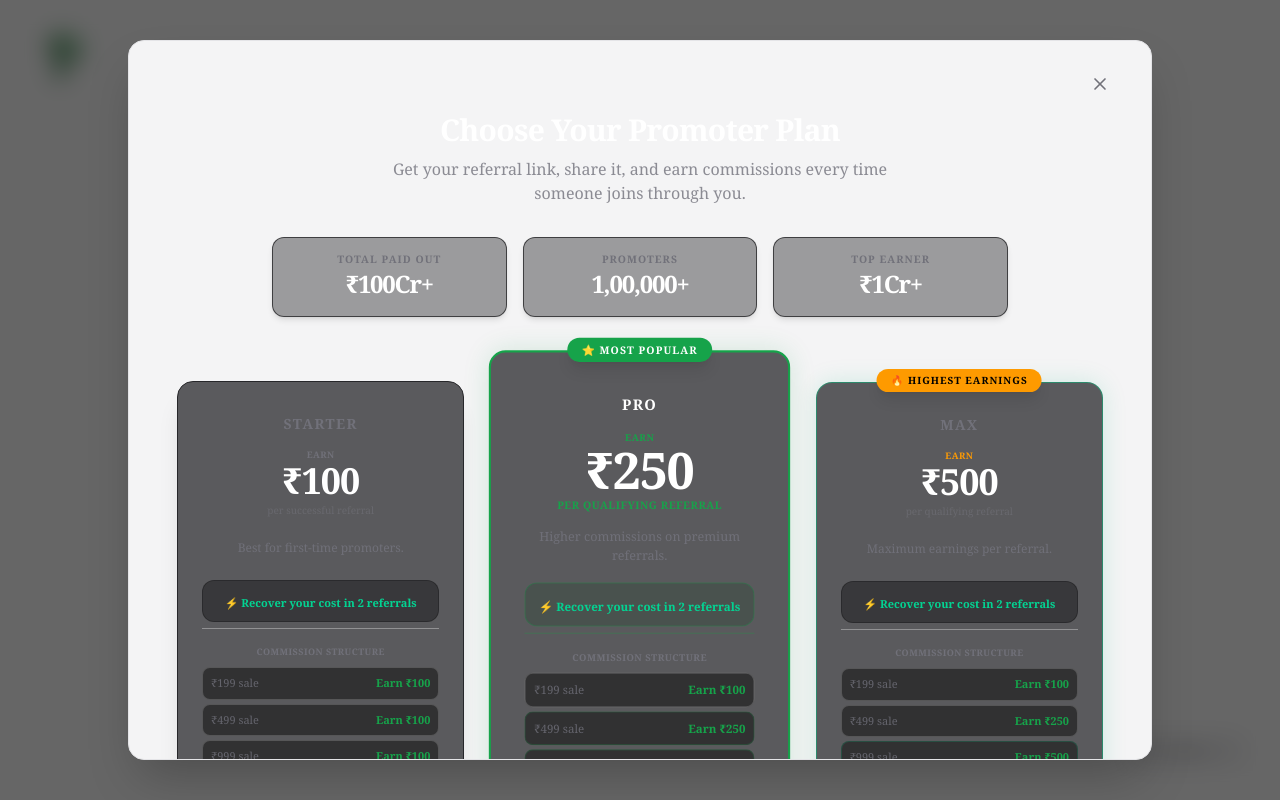
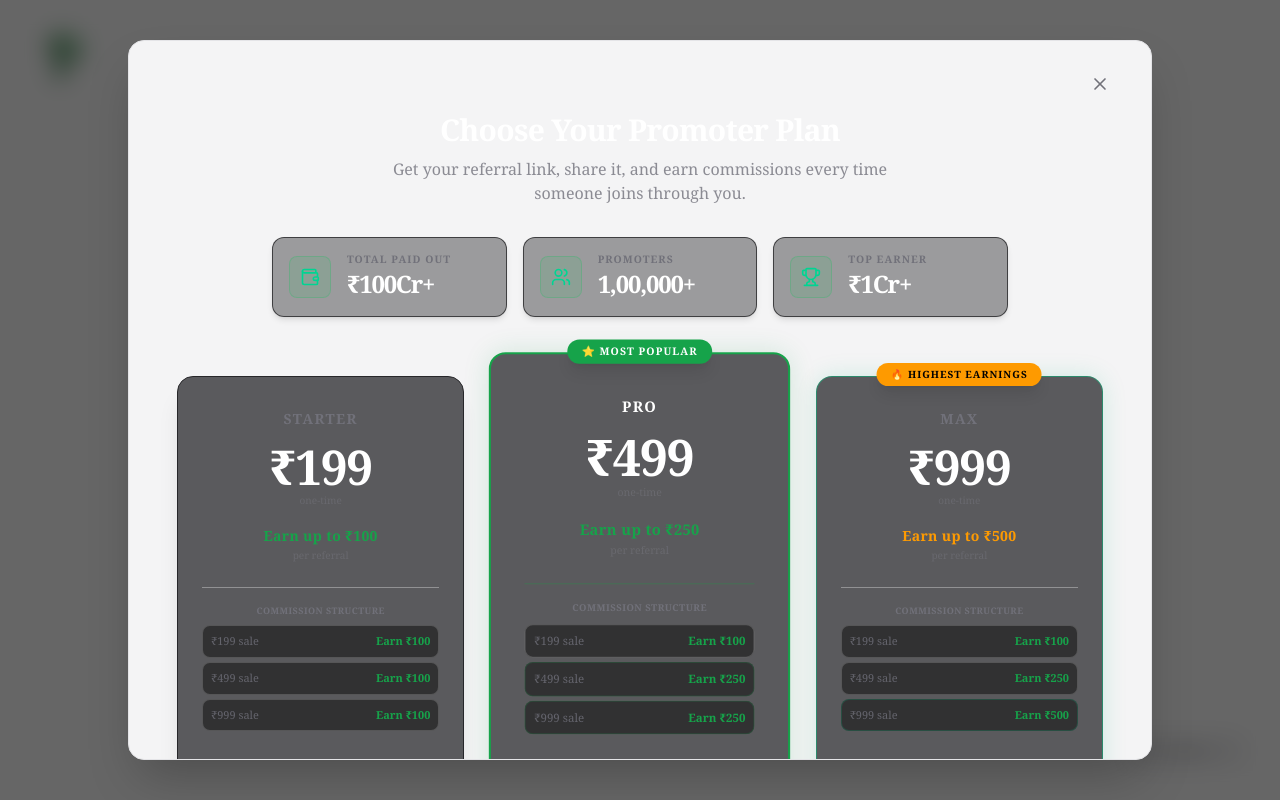
Before and after one commit to Ravishankar802/The-Plugd, a Next.js app: page /login in a window 1280 px wide. Both pictures are taken after a click on the button "Join Plugd". Built offline with nearby package versions, Linux system fonts and the light colour scheme.

Commit message:
Refactor pricing modal UI to focus on price hierarchy, green Join buttons, and centered footer recover cost badge

```diff
--- a/src/components/ReferralModal.tsx
+++ b/src/components/ReferralModal.tsx
@@ -2,7 +2,7 @@
 
 import { useState, useEffect } from "react";
 import Link from "next/link";
-import { X, ArrowRight, ArrowLeft, Link as LinkIcon, IndianRupee, Infinity, Gift, Sparkles, Loader2, Mail, ChevronDown, Check } from "lucide-react";
+import { X, ArrowRight, ArrowLeft, Link as LinkIcon, IndianRupee, Infinity, Gift, Sparkles, Loader2, Mail, ChevronDown, Check, Wallet, Users, Trophy } from "lucide-react";
 import { useTheme } from "next-themes";
 import { getFieldsForCountry } from "@/lib/payoutFieldsByCountry";
 import { COUNTRY_CODES } from "@/lib/countryCodes";
@@ -778,57 +778,73 @@ export default function ReferralModal({ isOpen, onClose, userEmail, referralCode
                 </p>
               </div>
 
-              {/* Social Proof Stats (Moved Above Pricing) */}
+              {/* Social Proof Stats (Moved Above Pricing with Icons) */}
               <div className="grid grid-cols-1 md:grid-cols-3 gap-4 max-w-3xl mx-auto px-4">
-                <div className="bg-zinc-900/40 border border-zinc-800/80 rounded-xl p-4 flex flex-col items-center justify-center space-y-1 shadow-md">
-                  <span className="text-[0.65rem] text-muted font-bold uppercase tracking-[0.1em] text-center leading-none">
+                {/* Total Paid Out */}
+                <div className="bg-zinc-900/40 border border-zinc-800/80 rounded-xl p-4 flex items-center gap-4 shadow-md">
+                  <div className="p-2.5 bg-green-500/10 border border-green-500/20 rounded-lg text-emerald-400">
+                    <Wallet className="w-5 h-5" />
+                  </div>
+                  <div className="flex flex-col">
+                    <span className="text-[0.65rem] text-muted font-bold uppercase tracking-[0.1em] leading-none">
                       Total Paid Out
                     </span>
-                  <span className="text-xl md:text-2xl font-[900] tracking-tighter text-white font-sans">
+                    <span className="text-xl md:text-2xl font-[900] tracking-tighter text-white font-sans mt-1">
                       ₹100Cr+
                     </span>
                   </div>
-                <div className="bg-zinc-900/40 border border-zinc-800/80 rounded-xl p-4 flex flex-col items-center justify-center space-y-1 shadow-md">
-                  <span className="text-[0.65rem] text-muted font-bold uppercase tracking-[0.1em] text-center leading-none">
+                </div>
+
+                {/* Promoters */}
+                <div className="bg-zinc-900/40 border border-zinc-800/80 rounded-xl p-4 flex items-center gap-4 shadow-md">
+                  <div className="p-2.5 bg-green-500/10 border border-green-500/20 rounded-lg text-emerald-400">
+                    <Users className="w-5 h-5" />
+                  </div>
+                  <div className="flex flex-col">
+                    <span className="text-[0.65rem] text-muted font-bold uppercase tracking-[0.1em] leading-none">
                       Promoters
                     </span>
-                  <span className="text-xl md:text-2xl font-[900] tracking-tighter text-white font-sans">
+                    <span className="text-xl md:text-2xl font-[900] tracking-tighter text-white font-sans mt-1">
                       1,00,000+
                     </span>
                   </div>
-                <div className="bg-zinc-900/40 border border-zinc-800/80 rounded-xl p-4 flex flex-col items-center justify-center space-y-1 shadow-md">
-                  <span className="text-[0.65rem] text-muted font-bold uppercase tracking-[0.1em] text-center leading-none">
+                </div>
+
+                {/* Top Earner */}
+                <div className="bg-zinc-900/40 border border-zinc-800/80 rounded-xl p-4 flex items-center gap-4 shadow-md">
+                  <div className="p-2.5 bg-green-500/10 border border-green-500/20 rounded-lg text-emerald-400">
+                    <Trophy className="w-5 h-5" />
+                  </div>
+                  <div className="flex flex-col">
+                    <span className="text-[0.65rem] text-muted font-bold uppercase tracking-[0.1em] leading-none">
                       Top Earner
                     </span>
-                  <span className="text-xl md:text-2xl font-[900] tracking-tighter text-white font-sans">
+                    <span className="text-xl md:text-2xl font-[900] tracking-tighter text-white font-sans mt-1">
                       ₹1Cr+
                     </span>
+                  </div>
                 </div>
               </div>
 
               {/* Grid of 3 Cards */}
               <div className="grid grid-cols-1 md:grid-cols-3 gap-6 md:gap-8 items-center justify-center max-w-5xl mx-auto px-4 pt-4">
                 {/* Plan 1: STARTER */}
-                <div className="relative bg-zinc-950/65 border border-zinc-800 rounded-2xl p-6 flex flex-col justify-between hover:scale-[1.01] transition-all duration-300 shadow-xl min-h-[440px] md:min-h-[460px] self-stretch md:self-center order-2 md:order-1">
+                <div className="relative bg-zinc-950/65 border border-zinc-800 rounded-2xl p-6 flex flex-col justify-between hover:scale-[1.01] transition-all duration-300 shadow-xl min-h-[460px] md:min-h-[480px] self-stretch md:self-center order-2 md:order-1">
                   <div className="space-y-4">
                     <div className="space-y-1.5 text-center mt-2">
                       <h3 className="text-sm font-bold text-muted uppercase tracking-widest">Starter</h3>
 
-                      {/* Hero Earning */}
+                      {/* Hero Price */}
                       <div className="flex flex-col items-center justify-center py-2">
-                        <span className="text-[9px] font-bold text-muted uppercase tracking-wider">EARN</span>
-                        <span className="text-3xl md:text-4xl font-black text-white font-sans tracking-tight">₹100</span>
-                        <span className="text-[10px] text-muted/60 font-medium mt-0.5">per successful referral</span>
+                        <span className="text-4xl md:text-5xl font-black text-white font-sans tracking-tight">₹199</span>
+                        <span className="text-[10px] text-muted/60 font-medium mt-0.5">one-time</span>
                       </div>
 
-                      <p className="text-xs text-muted/95 min-h-[32px] flex items-center justify-center leading-normal">
-                        Best for first-time promoters.
-                      </p>
+                      {/* Earning Potential */}
+                      <div className="flex flex-col items-center justify-center pt-1 pb-2">
+                        <span className="text-sm font-bold text-[#16a34a] tracking-wide">Earn up to ₹100</span>
+                        <span className="text-[10px] text-muted/60 font-medium mt-0.5">per referral</span>
                       </div>
-
-                    {/* Break-Even Math */}
-                    <div className="bg-zinc-900/50 border border-zinc-800/80 rounded-xl py-2 px-3 text-center my-1.5">
-                      <span className="text-[11px] text-emerald-400 font-bold">⚡ Recover your cost in 2 referrals</span>
                     </div>
 
                     <div className="border-t border-border/40 pt-4 space-y-2">
@@ -851,26 +867,25 @@ export default function ReferralModal({ isOpen, onClose, userEmail, referralCode
 
                     {/* Earning Calculator */}
                     <div className="text-center pt-1 pb-2">
-                      <span className="text-[11px] font-semibold text-muted/50">10 referrals = ₹1,000</span>
+                      <span className="text-[11px] font-semibold text-muted/50">10 referrals – ₹1,000</span>
                     </div>
                   </div>
 
-                  <div className="mt-4 space-y-2">
+                  <div className="mt-4">
                     <button
                       onClick={() => {
                         setSelectedPlan("STARTER");
                         setShowEmailInput(true);
                       }}
-                      className="w-full bg-zinc-800 text-white border border-zinc-700 font-[800] text-xs md:text-sm py-3 rounded-xl transition-all hover:bg-zinc-700 active:scale-[0.98] cursor-pointer"
+                      className="w-full bg-[#16a34a] text-white font-[800] text-xs md:text-sm py-3 rounded-xl transition-all hover:bg-[#16a34a]/90 active:scale-[0.98] shadow-lg shadow-green-600/20 cursor-pointer"
                     >
-                      Become a Starter
+                      Join Starter
                     </button>
-                    <p className="text-center text-[10px] text-muted/50 font-bold uppercase tracking-wider">Join for ₹199</p>
                   </div>
                 </div>
 
                 {/* Plan 2: PRO */}
-                <div className="relative bg-zinc-950/65 border-2 border-[#16a34a] shadow-[0_0_25px_rgba(22,163,74,0.15)] rounded-2xl p-6 md:p-8 flex flex-col justify-between hover:scale-[1.01] transition-all duration-300 min-h-[460px] md:min-h-[490px] md:scale-[1.05] z-10 self-stretch md:self-center order-1 md:order-2">
+                <div className="relative bg-zinc-950/65 border-2 border-[#16a34a] shadow-[0_0_25px_rgba(22,163,74,0.15)] rounded-2xl p-6 md:p-8 flex flex-col justify-between hover:scale-[1.01] transition-all duration-300 min-h-[480px] md:min-h-[510px] md:scale-[1.05] z-10 self-stretch md:self-center order-1 md:order-2">
                   {/* Badge */}
                   <div className="absolute -top-3.5 left-1/2 -translate-x-1/2 bg-[#16a34a] text-white text-[10px] uppercase font-black tracking-widest px-3.5 py-1 rounded-full shadow-lg whitespace-nowrap z-20">
                     ⭐ Most Popular
@@ -880,21 +895,17 @@ export default function ReferralModal({ isOpen, onClose, userEmail, referralCode
                     <div className="space-y-1.5 text-center mt-2">
                       <h3 className="text-sm font-bold text-white uppercase tracking-widest">Pro</h3>
 
-                      {/* Hero Earning */}
+                      {/* Hero Price */}
                       <div className="flex flex-col items-center justify-center py-2">
-                        <span className="text-[9px] font-bold text-[#16a34a] uppercase tracking-wider">EARN</span>
-                        <span className="text-4xl md:text-5xl font-black text-white font-sans tracking-tight">₹250</span>
-                        <span className="text-[10px] text-[#16a34a] font-bold uppercase tracking-wider mt-0.5">per qualifying referral</span>
+                        <span className="text-4xl md:text-5xl font-black text-white font-sans tracking-tight">₹499</span>
+                        <span className="text-[10px] text-muted/60 font-medium mt-0.5">one-time</span>
                       </div>
 
-                      <p className="text-xs text-muted/95 min-h-[32px] flex items-center justify-center leading-normal">
-                        Higher commissions on premium referrals.
-                      </p>
+                      {/* Earning Potential */}
+                      <div className="flex flex-col items-center justify-center pt-1 pb-2">
+                        <span className="text-sm font-bold text-[#16a34a] tracking-wide">Earn up to ₹250</span>
+                        <span className="text-[10px] text-muted/60 font-medium mt-0.5">per referral</span>
                       </div>
-
-                    {/* Break-Even Math */}
-                    <div className="bg-green-950/20 border border-[#16a34a]/30 rounded-xl py-2 px-3 text-center my-1.5">
-                      <span className="text-[11px] text-emerald-400 font-bold">⚡ Recover your cost in 2 referrals</span>
                     </div>
 
                     <div className="border-t border-[#16a34a]/30 pt-4 space-y-2">
@@ -921,7 +932,7 @@ export default function ReferralModal({ isOpen, onClose, userEmail, referralCode
                     </div>
                   </div>
 
-                  <div className="mt-4 space-y-2">
+                  <div className="mt-4">
                     <button
                       onClick={() => {
                         setSelectedPlan("PRO");
@@ -929,14 +940,13 @@ export default function ReferralModal({ isOpen, onClose, userEmail, referralCode
                       }}
                       className="w-full bg-[#16a34a] text-white font-[800] text-xs md:text-sm py-3.5 rounded-xl transition-all hover:bg-[#16a34a]/90 active:scale-[0.98] shadow-lg shadow-green-600/20 cursor-pointer"
                     >
-                      Become a Pro
+                      Join Pro
                     </button>
-                    <p className="text-center text-[10px] text-muted/50 font-bold uppercase tracking-wider">Join for ₹499</p>
                   </div>
                 </div>
 
                 {/* Plan 3: MAX */}
-                <div className="relative bg-zinc-950/65 border border-emerald-500/50 shadow-[0_0_25px_rgba(16,185,129,0.15)] rounded-2xl p-6 flex flex-col justify-between hover:scale-[1.01] transition-all duration-300 min-h-[440px] md:min-h-[460px] self-stretch md:self-center order-3 md:order-3">
+                <div className="relative bg-zinc-950/65 border border-emerald-500/50 shadow-[0_0_25px_rgba(16,185,129,0.15)] rounded-2xl p-6 flex flex-col justify-between hover:scale-[1.01] transition-all duration-300 min-h-[460px] md:min-h-[480px] self-stretch md:self-center order-3 md:order-3">
                   {/* Badge */}
                   <div className="absolute -top-3.5 left-1/2 -translate-x-1/2 bg-amber-500 text-black text-[10px] uppercase font-black tracking-widest px-3.5 py-1 rounded-full shadow-lg whitespace-nowrap z-20">
                     🔥 Highest Earnings
@@ -946,21 +956,17 @@ export default function ReferralModal({ isOpen, onClose, userEmail, referralCode
                     <div className="space-y-1.5 text-center mt-2">
                       <h3 className="text-sm font-bold text-muted uppercase tracking-widest">Max</h3>
 
-                      {/* Hero Earning */}
+                      {/* Hero Price */}
                       <div className="flex flex-col items-center justify-center py-2">
-                        <span className="text-[9px] font-bold text-amber-500 uppercase tracking-wider">EARN</span>
-                        <span className="text-3xl md:text-4xl font-black text-white font-sans tracking-tight">₹500</span>
-                        <span className="text-[10px] text-muted/60 font-medium mt-0.5">per qualifying referral</span>
+                        <span className="text-4xl md:text-5xl font-black text-white font-sans tracking-tight">₹999</span>
+                        <span className="text-[10px] text-muted/60 font-medium mt-0.5">one-time</span>
                       </div>
 
-                      <p className="text-xs text-muted/95 min-h-[32px] flex items-center justify-center leading-normal">
-                        Maximum earnings per referral.
-                      </p>
+                      {/* Earning Potential */}
+                      <div className="flex flex-col items-center justify-center pt-1 pb-2">
+                        <span className="text-sm font-bold text-amber-500 tracking-wide">Earn up to ₹500</span>
+                        <span className="text-[10px] text-muted/60 font-medium mt-0.5">per referral</span>
                       </div>
-
-                    {/* Break-Even Math */}
-                    <div className="bg-zinc-900/50 border border-zinc-800/80 rounded-xl py-2 px-3 text-center my-1.5">
-                      <span className="text-[11px] text-emerald-400 font-bold">⚡ Recover your cost in 2 referrals</span>
                     </div>
 
                     <div className="border-t border-border/40 pt-4 space-y-2">
@@ -987,28 +993,34 @@ export default function ReferralModal({ isOpen, onClose, userEmail, referralCode
                     </div>
                   </div>
 
-                  <div className="mt-4 space-y-2">
+                  <div className="mt-4">
                     <button
                       onClick={() => {
                         setSelectedPlan("MAX");
                         setShowEmailInput(true);
                       }}
-                      className="w-full bg-gradient-to-r from-emerald-500 to-green-600 text-white font-[800] text-xs md:text-sm py-3 rounded-xl transition-all hover:opacity-95 hover:scale-[1.01] active:scale-[0.98] shadow-md shadow-emerald-500/10 cursor-pointer"
+                      className="w-full bg-[#16a34a] text-white font-[800] text-xs md:text-sm py-3 rounded-xl transition-all hover:bg-[#16a34a]/90 active:scale-[0.98] shadow-lg shadow-green-600/20 cursor-pointer"
                     >
-                      Become Max
+                      Join Max
                     </button>
-                    <p className="text-center text-[10px] text-muted/50 font-bold uppercase tracking-wider">Join for ₹999</p>
                   </div>
                 </div>
               </div>
 
-              {/* Login Link */}
-              <p className="text-center text-xs text-muted/80 font-bold font-sans mt-4">
+              {/* Recover Cost & Login Links */}
+              <div className="flex flex-col items-center justify-center space-y-3 mt-6">
+                <div className="flex items-center gap-1.5 text-emerald-400 font-bold text-xs md:text-sm">
+                  <span>⚡</span>
+                  <span>Recover your cost in <span className="font-[800] text-emerald-400">just 2 referrals</span></span>
+                </div>
+
+                <p className="text-center text-xs text-muted/80 font-bold font-sans">
                   Already a member?{" "}
                   <Link href="/login" className="text-foreground hover:underline transition-all">
                     Log in
                   </Link>
                 </p>
+              </div>
             </div>
           )}
 
```
Lines whose indentation alone changed are shown as unchanged.
